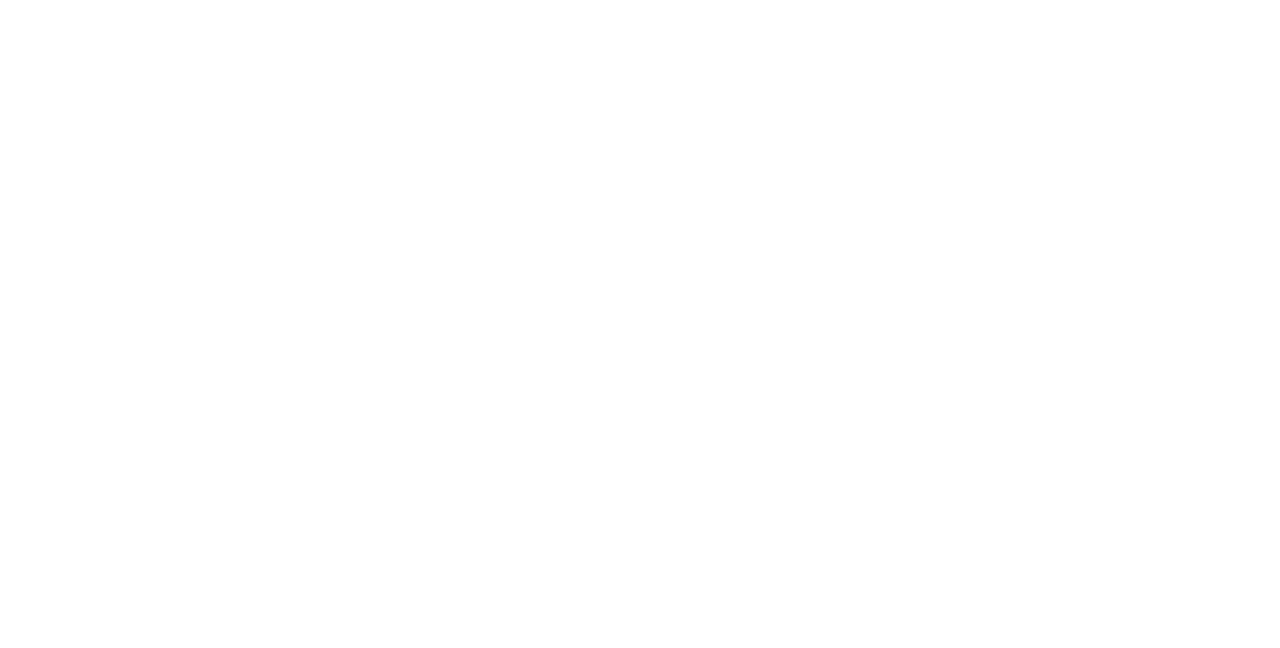
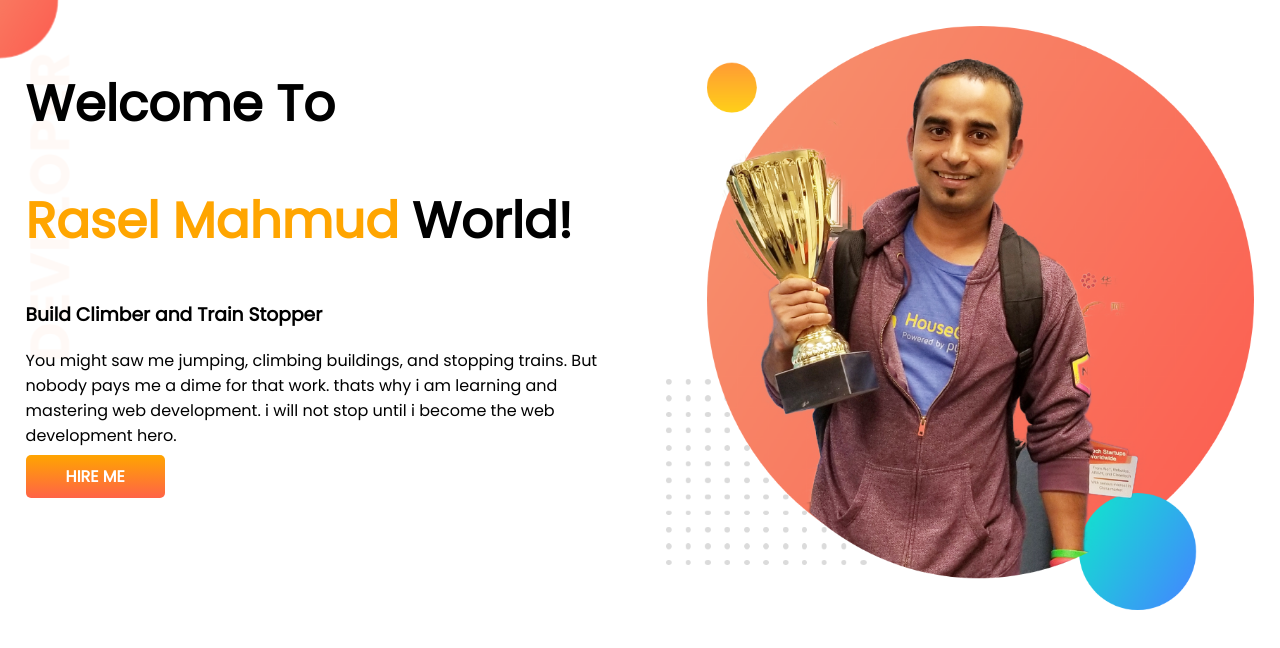
Before and after one commit to miith/developer-portfolio, a plain HTML site: page index.html in a window 1280 px wide. Drawn offline with Linux system fonts and the light colour scheme.

Commit message:
top banner added

```diff
--- a/index.html
+++ b/index.html
@@ -1,13 +1,32 @@
 <!DOCTYPE html>
 <html lang="en">
+
 <head>
     <meta charset="UTF-8">
     <meta http-equiv="X-UA-Compatible" content="IE=edge">
     <meta name="viewport" content="width=device-width, initial-scale=1.0">
     <title>My Developer Portfolio</title>
+    <link rel="preconnect" href="https://fonts.googleapis.com">
+    <link rel="preconnect" href="https://fonts.gstatic.com" crossorigin>
+    <link href="https://fonts.googleapis.com/css2?family=Poppins&display=swap" rel="stylesheet">
     <link rel="stylesheet" href="style.css">
 </head>
+
 <body>
+    <section class="top-banner">
+        <div class="half-width">
+            <h1>Welcome To</h1>
+            <h1><span class="orange-color">Rasel Mahmud</span> World!</h1>
+            <h3>Build Climber and Train Stopper</h3>
+            <p>You might saw me jumping, climbing buildings, and stopping trains. But nobody pays me a dime for that
+                work. thats why i am learning and mastering web development. i will not stop until i become the web
+                development hero.</p>
+            <a class="link-button" target="_blank" href="https://www.google.com/">HIRE ME</a>
+        </div>
+        <div class="half-width">
+            <img src="images/jhankar.png" alt="">
+        </div>
+    </section>
+</body>
 
-</body>
 </html>
--- a/style.css
+++ b/style.css
@@ -0,0 +1,32 @@
+body{
+    font-family: 'Poppins', sans-serif;
+    margin: 0;
+}
+h1{
+    font-size: 50px;
+}
+.orange-color{
+    color: orange;
+}
+section{
+    display: flex;
+}
+.half-width{
+    width: 50%;
+    padding: 2%;
+}
+.half-width img{
+    width: 100%;
+}
+.link-button{
+    text-decoration: none;
+    background-image: linear-gradient(orange, tomato);
+    padding: 10px 40px;
+    color: white;
+    font-weight: 700;
+    border-radius: 5px;
+}
+.top-banner{
+    background-image: url(images/top-banner.png);
+    background-repeat: no-repeat;
+}
```
